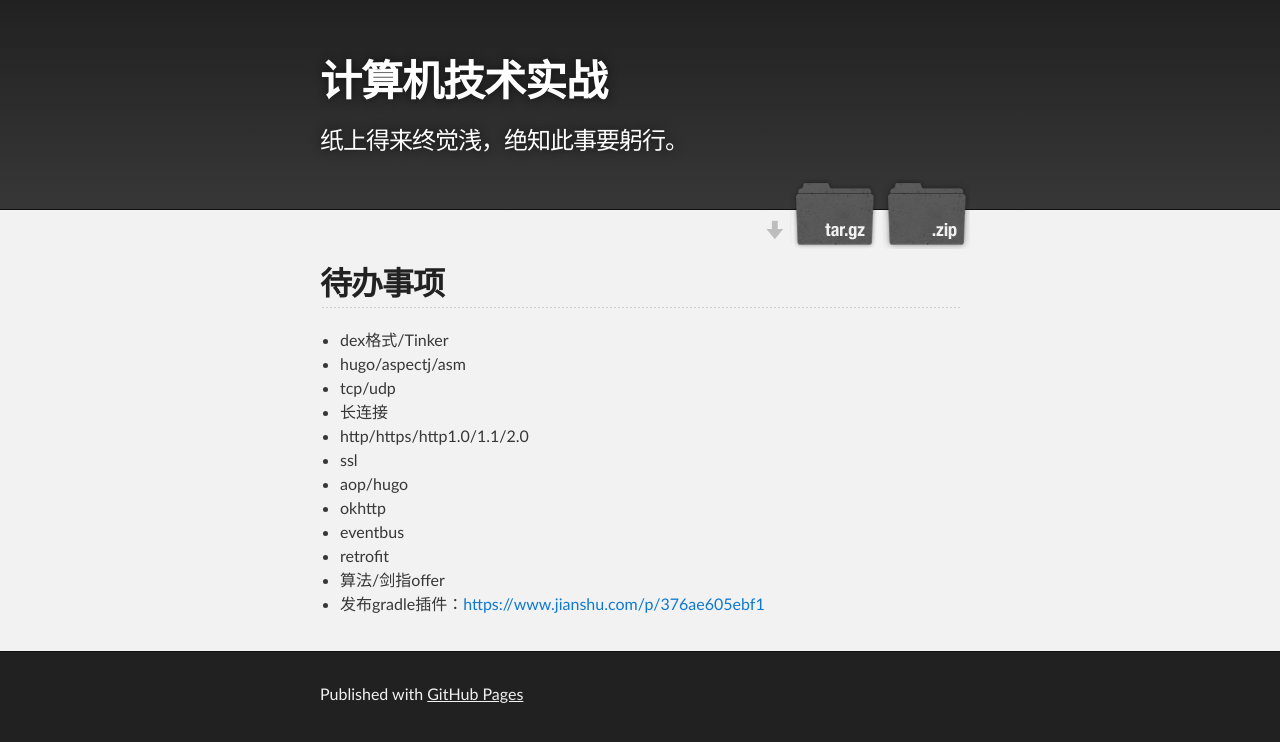
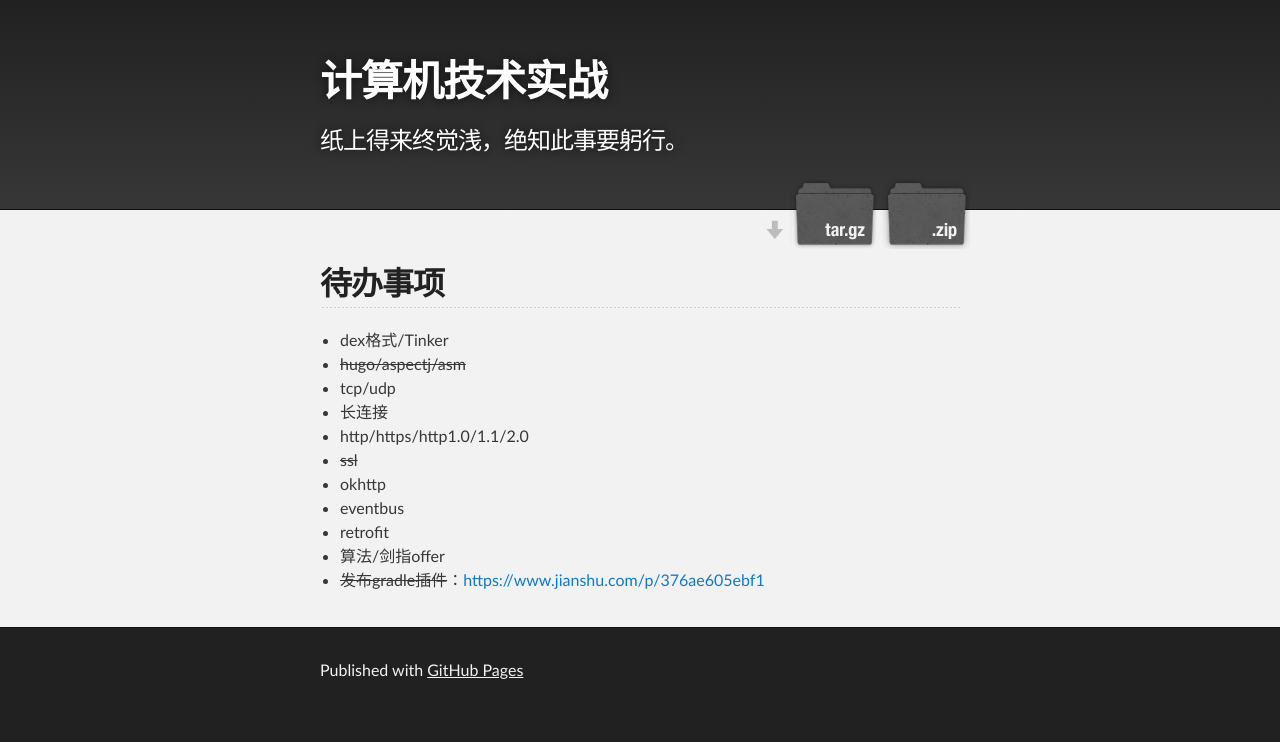
Before and after one commit to mwping/mwping.github.io, a Jekyll site: the page built from help/todo.md, in a window 1280 px wide. Shown: the top 742 px of the page. Built offline with Jekyll 4.4.1, drawn with Linux system fonts in a browser that asks for light colours; our own code applies the rules of GitHub Pages for plain Markdown files.

Commit message:
fix todo

```diff
--- a/help/todo.md
+++ b/help/todo.md
@@ -1,14 +1,13 @@
 ## 待办事项
 
 * dex格式/Tinker
-* hugo/aspectj/asm
+* ~~hugo/aspectj/asm~~
 * tcp/udp
 * 长连接
 * http/https/http1.0/1.1/2.0
-* ssl
-* aop/hugo
+* ~~ssl~~
 * okhttp
 * eventbus
 * retrofit
 * 算法/剑指offer
-* 发布gradle插件：[https://www.jianshu.com/p/376ae605ebf1](https://www.jianshu.com/p/376ae605ebf1)
+* ~~发布gradle插件~~：[https://www.jianshu.com/p/376ae605ebf1](https://www.jianshu.com/p/376ae605ebf1)
```
